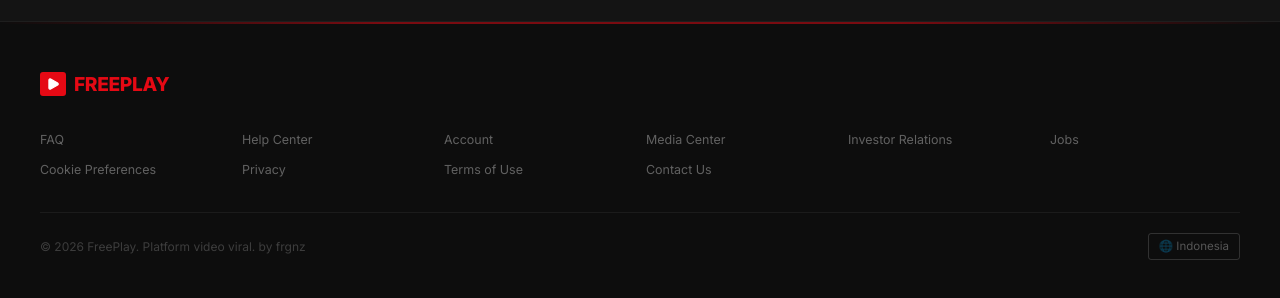
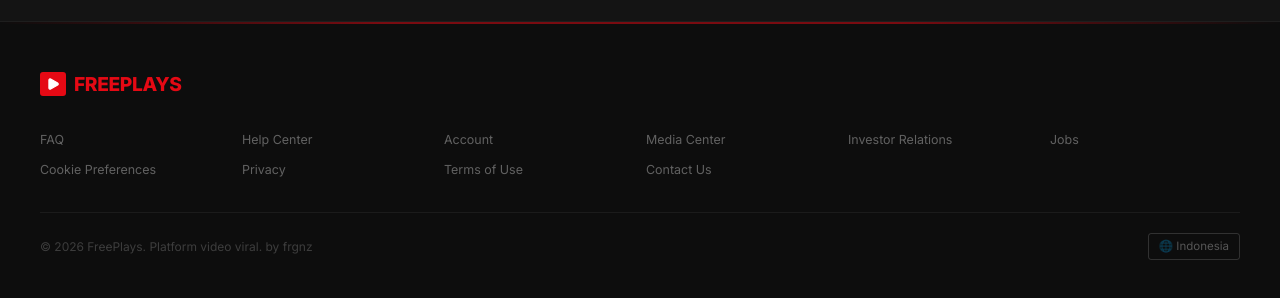
Before and after one commit to FergxXxianZ/freeplay, a React (Vite) app: page / in a window 1280 px wide. Shown: the part 1371-1669 px from the top of the page. Built offline with nearby package versions, Linux system fonts and the light colour scheme.

Commit message:
Correct spelling from 'FREEPLAY' to 'FREEPLAYS'

```diff
--- a/src/App.tsx
+++ b/src/App.tsx
@@ -54,7 +54,7 @@ export default function App() {
                 fontFamily: 'Inter, sans-serif', fontWeight: 800,
                 fontSize: '1.2rem', letterSpacing: '-0.02em', color: '#E50914',
               }}>
-                FREEPLAY
+                FREEPLAYS
               </span>
             </div>
 
@@ -89,7 +89,7 @@ export default function App() {
                 fontFamily: 'Inter, sans-serif', fontSize: '0.75rem',
                 color: 'rgba(255,255,255,0.2)', margin: 0, textAlign: 'center'
               }}>
-                © 2026 FreePlay. Platform video viral. by frgnz
+                © 2026 FreePlays. Platform video viral. by frgnz
               </p>
               <div style={{
                 display: 'inline-block',
```
